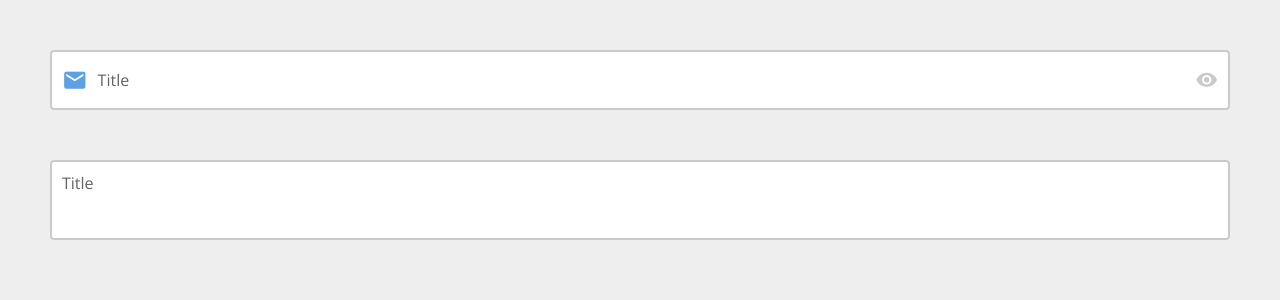
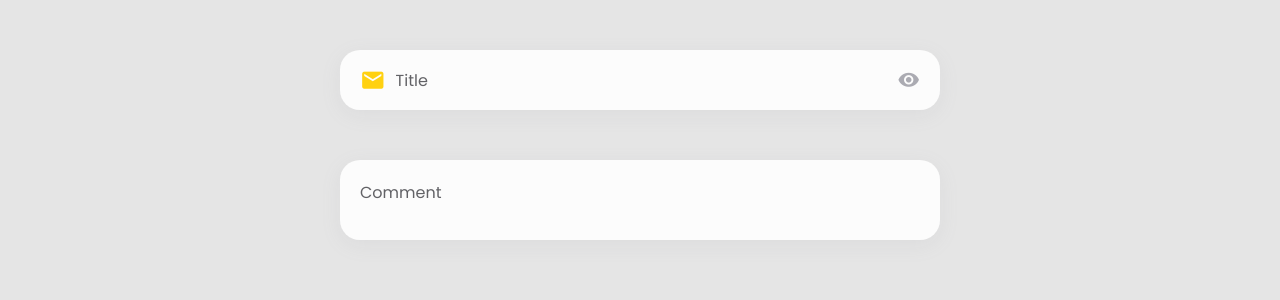
Before and after one commit to olverica/form, a Nuxt app: page / in a window 1280 px wide. Shown: the top 300 px of the page. Built offline with nearby package versions, Linux system fonts and the light colour scheme.

Commit message:
Default design

```diff
--- a/assets/sass/olverica-forms/_defaults.sass
+++ b/assets/sass/olverica-forms/_defaults.sass
@@ -3,61 +3,64 @@
 //=====================
 
 .ol-field
-  background: #fff
-  padding: 10px
-  border-radius: 4px
-  border: 2px solid #C8CACC
+  width: 600px
+  background: #FCFCFC
+  padding: 20px 20px
+  border-radius: 20px
   font-size: 16px
-  color: #616366
+  color: #626266
   font-weight: 400
+  box-shadow: 0px 5px 20px transparentize(#939399, 0.9)
   // animation
-  transition: border .3s, background .3s
+  transition: border .3s, background .3s, box-shadow .3s
   //
   &--input
+    padding: 0 20px
     height: 60px
     column-gap: 10px
   //
   &--textarea
     min-height: 80px
     max-height: 160px
-    row-gap: 5px
+    padding: 20px
+    row-gap: 8px
 
 //==============================
 // field default elements styles
 //==============================
 
 .ol-field__icon
-  color: #5CA0E5
+  color: #ffd111
 
 .ol-field__button
-  color: #C8CACC
+  color: #ABABB2
 
 .ol-field__input
-  color: #303233
+  color: #18181A
 
   &::placeholder
-    color: #919599
+    color: #ABABB2
 
 //============================
 // field default states styles
 //============================
 
 .ol-field--focused
-  background: #FAFBFC
-  border-color: #5CA0E5
+  background: #fff
+  box-shadow: 0px 10px 30px transparentize(#939399, 0.8)
+
 
 //==============================
 // field default statuses styles
 //==============================
 
 .ol-field--success
-  color: green
-  border-color: green
+  color: #16c79a
 
 
 .ol-field--warning
-  color: orange
+  color: #ffc75f
 
 
 .ol-field--error
-  color: red
+  color: #ec4646
--- a/assets/sass/olverica-forms/_icons.sass
+++ b/assets/sass/olverica-forms/_icons.sass
@@ -8,10 +8,10 @@
   width: 1.4em
   height: 1.4em
 
+
   &::before
     font-family: "material icons"
     font-size: 1.4em
-
 
 .ol-field__button--shown
   &::before
@@ -30,6 +30,7 @@
   font-size: 1em
   width: 1.6em
   height: 1.6em
+  font-weight: 400
 
   &::before
     font-family: "material icons"
--- a/assets/sass/olverica-forms/_statuses.sass
+++ b/assets/sass/olverica-forms/_statuses.sass
@@ -5,5 +5,5 @@
 .ol-field--success,
 .ol-field--error,
 .ol-field--warning
-  .ol-input__icon
+  .ol-field__icon
     color: inherit !important
--- a/assets/sass/presets/_preset.sass
+++ b/assets/sass/presets/_preset.sass
@@ -1,5 +1,5 @@
 body
-  font-family: 'Open Sans', sans-serif
+  font-family: 'Poppins', sans-serif
 
 button
   cursor: pointer
--- a/assets/sass/style.sass
+++ b/assets/sass/style.sass
@@ -20,10 +20,12 @@
 // ==========
 
 body
-  background: #eee
+  background: #E5E5E5
   padding: 50px
 
 main
   display: flex
   flex-direction: column
   gap: 50px
+  width: 100%
+  align-items: center
--- a/nuxt.config.js
+++ b/nuxt.config.js
@@ -13,7 +13,7 @@ export default {
     link: [
       { rel: 'icon', type: 'image/x-icon', href: '/favicon.ico' },
       { rel: 'stylesheet', href: 'https://fonts.googleapis.com/icon?family=Material+Icons' },
-      { rel: 'stylesheet', href: 'https://fonts.googleapis.com/css2?family=Open+Sans:wght@300;400;600;700&display=swap' }
+      { rel: 'stylesheet', href: 'https://fonts.googleapis.com/css2?family=Open+Sans:wght@300;400;600;700&family=Poppins:wght@400;500;600&display=swap' }
     ]
   },
 
--- a/pages/index.vue
+++ b/pages/index.vue
@@ -5,7 +5,7 @@
     </olverica-form>
 
     <fieldset class="ol-field ol-field--textarea">
-      <label class="ol-field__title">Title<span class="ol-field__counter">0/180</span></label>
+      <label class="ol-field__title">Comment<span class="ol-field__counter">0/180</span></label>
     </fieldset>
 
   </main>
```
